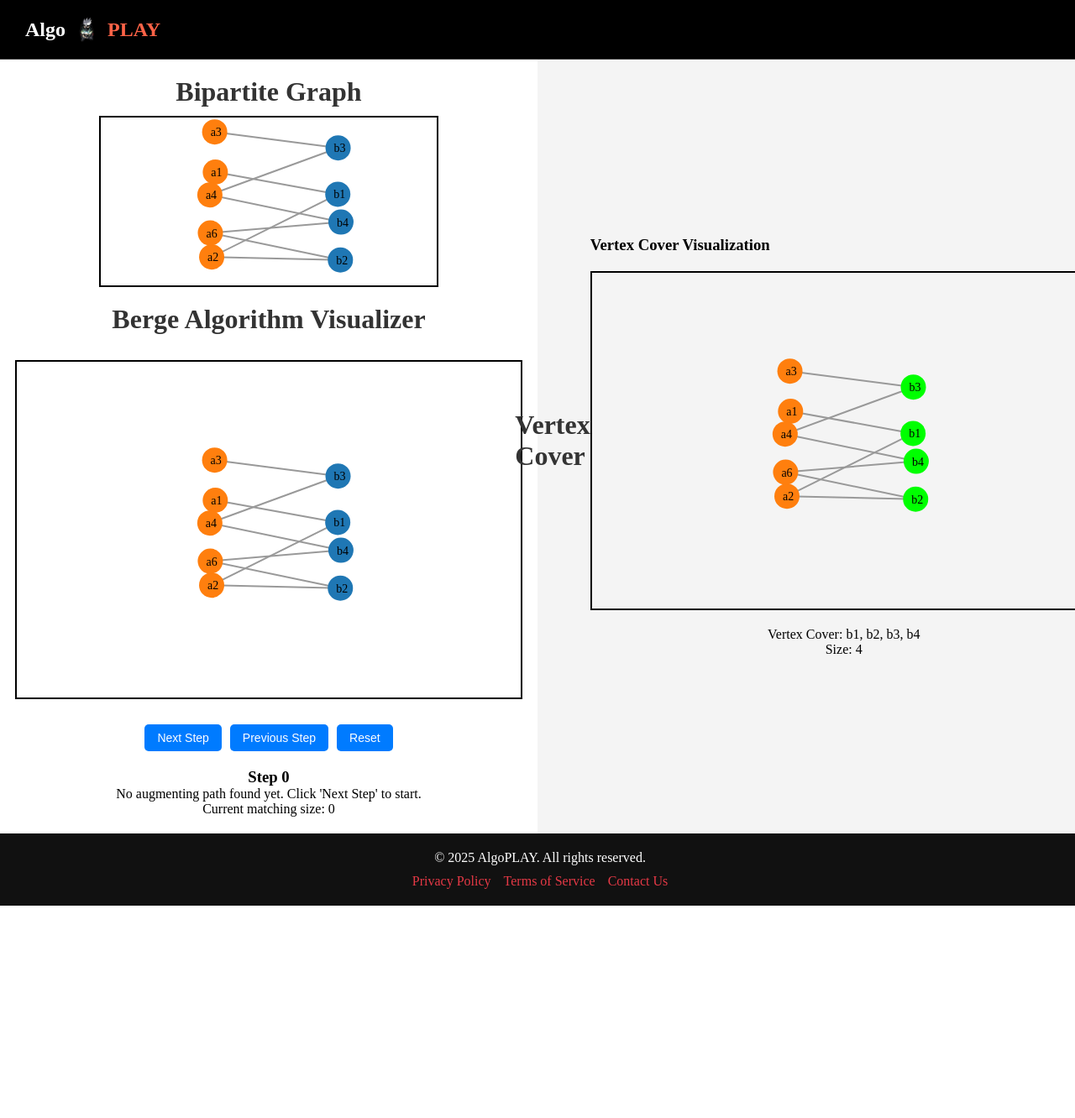
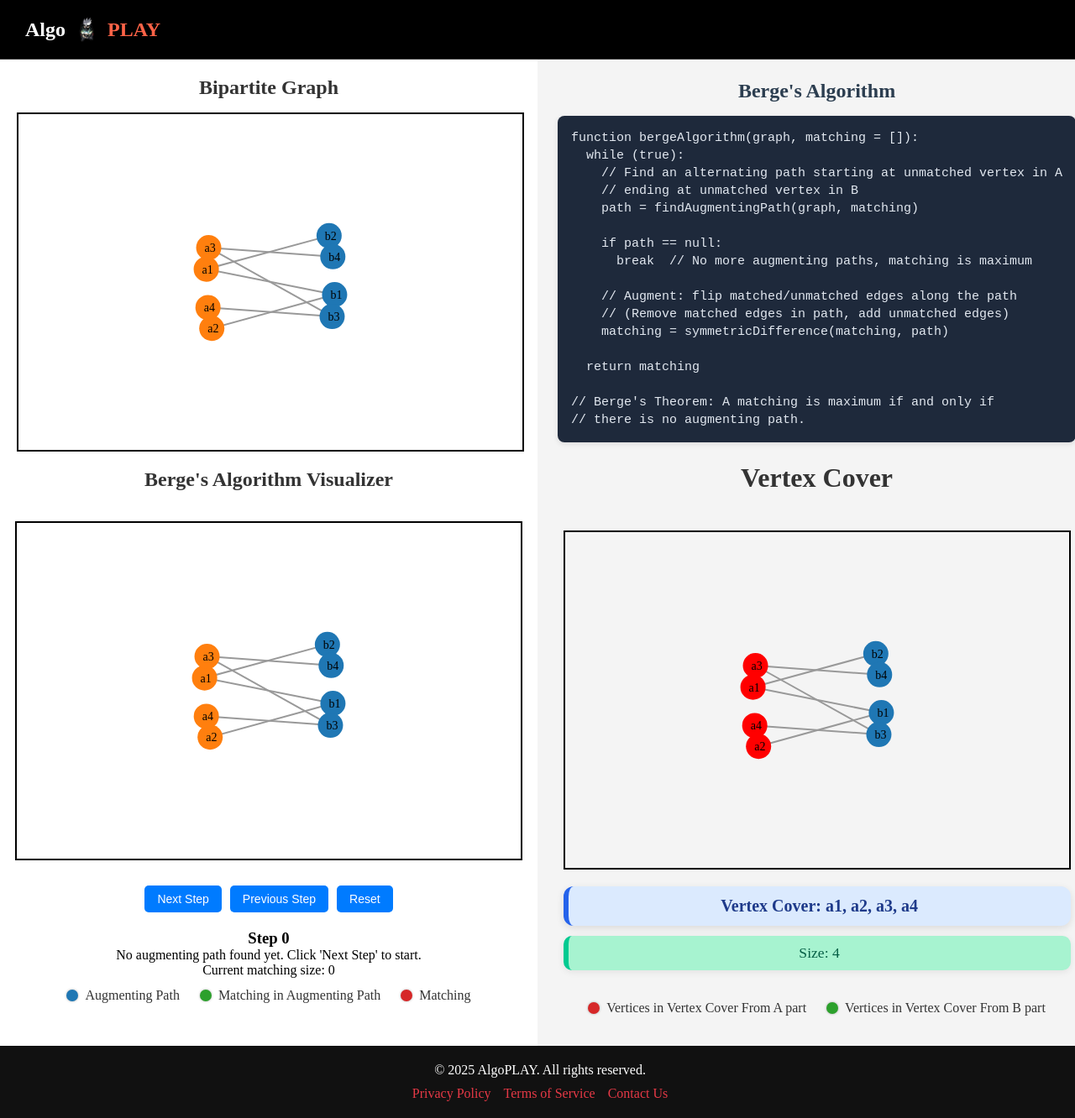
Before and after one commit to yashanilaher/Bipartitie_graph_matching_visualizer, a React (Vite) app: page /graph1 in a window 1280 px wide. Shown: the top 1332 px of the page at 84% size. Before the commit the page ends 1079 px from the top, so only its background shows below. Built offline with nearby package versions, Linux system fonts and the light colour scheme.

Commit message:
Upgraded UI

```diff
--- a/src/components/Berge/G1.jsx
+++ b/src/components/Berge/G1.jsx
@@ -3,61 +3,62 @@ import { useRef, useEffect, useState,useMemo } from "react";
 import BergeVisualization from "../BergeVisualization/BergeVisualization";
 // import "./G1.css"; // Add CSS file for layout
 import VertexCoverVisualization from "../BergeVisualization/VertexCoverVisualization";
+import BergeAlgorithm from '../BergeVisualization/BergeAlgorithm';
 
 const G1 = () => {
   const [currentMatching, setCurrentMatching] = useState([]);
   const svgRef = useRef();
+  const [nodes, setNodes] = useState([
+    { id: "a1", group: "A" },
+    { id: "a2", group: "A" },
+    { id: "a3", group: "A" },
+    { id: "a4", group: "A" },
+    { id: "b1", group: "B" },
+    { id: "b2", group: "B" },
+    { id: "b3", group: "B" },
+    { id: "b4", group: "B" },
+  ]);
+
   // const [nodes, setNodes] = useState([
   //   { id: "a1", group: "A" },
   //   { id: "a2", group: "A" },
   //   { id: "a3", group: "A" },
   //   { id: "a4", group: "A" },
-  //   { id: "b1", group: "B" },
-  //   { id: "b2", group: "B" },
-  //   { id: "b3", group: "B" },
-  //   { id: "b4", group: "B" },
+    // { id: "a5", group: "A" },
+    // { id: "a6", group: "A" },
+    // { id: "b1", group: "B" },
+    // { id: "b2", group: "B" },
+    // { id: "b3", group: "B" },
+    // { id: "b4", group: "B" },
+    // { id: "b5", group: "B" },
+    // { id: "b6", group: "B" },
   // ]);
 
-  const [nodes, setNodes] = useState([
-    { id: "a1", group: "A" },
-    { id: "a2", group: "A" },
-    { id: "a3", group: "A" },
-    { id: "a4", group: "A" },
-    // { id: "a5", group: "A" },
-    { id: "a6", group: "A" },
-    { id: "b1", group: "B" },
-    { id: "b2", group: "B" },
-    { id: "b3", group: "B" },
-    { id: "b4", group: "B" },
-    // { id: "b5", group: "B" },
-    // { id: "b6", group: "B" },
+  const [links, setLinks] = useState([
+    { source: "a1", target: "b1" },
+    { source: "a1", target: "b2" },
+    { source: "a2", target: "b1" },
+    { source: "a3", target: "b3" },
+    { source: "a3", target: "b4" },
+    { source: "a4", target: "b3" },
   ]);
-
   // const [links, setLinks] = useState([
   //   { source: "a1", target: "b1" },
-  //   { source: "a1", target: "b2" },
   //   { source: "a2", target: "b1" },
+  //   { source: "a2", target: "b2" },
+  //   { source: "a6", target: "b2" },
   //   { source: "a3", target: "b3" },
-  //   { source: "a3", target: "b4" },
   //   { source: "a4", target: "b3" },
+  //   { source: "a4", target: "b4" },
+    // { source: "a5", target: "b5" },
+  //   { source: "a6", target: "b4" },
   // ]);
-  const [links, setLinks] = useState([
-    { source: "a1", target: "b1" },
-    { source: "a2", target: "b1" },
-    { source: "a2", target: "b2" },
-    { source: "a6", target: "b2" },
-    { source: "a3", target: "b3" },
-    { source: "a4", target: "b3" },
-    { source: "a4", target: "b4" },
-    // { source: "a5", target: "b5" },
-    { source: "a6", target: "b4" },
-  ]);
 
   const graph=useMemo(()=>({nodes,links}),[nodes,links]);
 
   useEffect(() => {
-    const width = 400,
-      height = 200;
+    const width = 600,
+      height = 400;
     const svg = d3
       .select(svgRef.current)
       .attr("width", width)
@@ -142,19 +143,45 @@ const G1 = () => {
           style={{ border: "2px solid black" }}
           className="g1-graph"
         ></svg>
-        <h1 className="g1-title">Berge Algorithm Visualizer</h1>
+        <h1 className="g1-title">Berge's Algorithm Visualizer</h1>
         <div><BergeVisualization
             graph={{ nodes, links }}
             onFinalMatching={onFinalMatching}
-            /></div>
+            />
+        </div>
+        <div className="legends-left">
+          <div className="legend-line">
+            <span className="legend-item">
+              <span className="legend-dot blue-dot"></span> Augmenting Path
+            </span>
+            <span className="legend-item">
+              <span className="legend-dot green-dot"></span> Matching in Augmenting Path
+            </span>
+            <span className="legend-item">
+              <span className="legend-dot red-dot"></span> Matching
+            </span>
+          </div>
+        </div>
       </div>
       {/* Left content for future use */}
       <div className="g1-right">
+        <BergeAlgorithm/>
+
         <h1 className="g1-placeholder">Vertex Cover</h1>
         <VertexCoverVisualization
           graph={{nodes,links}}
           maximalMatching={currentMatching}
         />
+        <div className="legends-right">
+          <div className="legend-line">
+            <span className="legend-item">
+              <span className="legend-dot red-dot"></span>Vertices in Vertex Cover From A part
+            </span>
+            <span className="legend-item">
+              <span className="legend-dot green-dot"></span>Vertices in Vertex Cover From B part
+            </span>
+          </div>
+        </div>
       </div>
     </div>
   );
--- /dev/null
+++ b/src/components/BergeVisualization/BergeAlgorithm.jsx
@@ -0,0 +1,34 @@
+import React from 'react';
+
+const BergeAlgorithm = () => {
+  return (
+    <div className="algorithm-container">
+      <h2 className="algorithm-title">Berge's Algorithm</h2>
+      <div className="algorithm-card">
+        <pre className="algorithm-code">
+        <code>
+{`function bergeAlgorithm(graph, matching = []):
+  while (true):
+    // Find an alternating path starting at unmatched vertex in A
+    // ending at unmatched vertex in B
+    path = findAugmentingPath(graph, matching)
+
+    if path == null:
+      break  // No more augmenting paths, matching is maximum
+
+    // Augment: flip matched/unmatched edges along the path
+    // (Remove matched edges in path, add unmatched edges)
+    matching = symmetricDifference(matching, path)
+
+  return matching
+
+// Berge's Theorem: A matching is maximum if and only if
+// there is no augmenting path.`}
+          </code>
+        </pre>
+      </div>
+    </div>
+  );
+};
+
+export default BergeAlgorithm;
--- a/src/components/BergeVisualization/VertexCoverVisualization.jsx
+++ b/src/components/BergeVisualization/VertexCoverVisualization.jsx
@@ -170,13 +170,12 @@ const VertexCoverVisualization = ({ graph, maximalMatching }) => {
 
   return (
     <div>
-      <h3>Vertex Cover Visualization</h3>
       <svg ref={svgRef} style={{ border: "2px solid black" }}></svg>
       <div style={{ marginTop: "20px", textAlign: "center" }}>
-        <p>
+        <p className="pp1">
           Vertex Cover: {vertexCover.length > 0 ? vertexCover.join(", ") : "None"}
         </p>
-        <p>Size: {vertexCover.length}</p>
+        <p className="pp2">Size: {vertexCover.length}</p>
       </div>
     </div>
   );
--- /dev/null
+++ b/src/components/Contact/Contact.css
@@ -0,0 +1,49 @@
+.Creators {
+    display: flex;
+    justify-content: center;
+    align-items: center;
+    gap: 60px;
+    flex-wrap: wrap;
+    padding: 40px;
+    background: linear-gradient(135deg, #f0f4ff, #e3eafc);
+    min-height: 67.5vh;
+    font-family: 'Segoe UI', Tahoma, Geneva, Verdana, sans-serif;
+  }
+
+  .Creator-Card {
+    background-color: #ffffff;
+    border-radius: 20px;
+    box-shadow: 0 8px 24px rgba(0, 0, 0, 0.1);
+    width: 320px;
+    padding: 30px 20px;
+    text-align: center;
+    transition: transform 0.3s ease, box-shadow 0.3s ease;
+    height: 350px;
+    margin-top: -10px;
+  }
+
+  .Creator-Card:hover {
+    transform: translateY(-10px);
+    box-shadow: 0 16px 32px rgba(0, 0, 0, 0.15);
+  }
+
+  .image img {
+    width: 200px;
+    height: 200px;
+    border-radius: 20%;
+    object-fit: cover;
+    border: 4px solid #4a90e2;
+    margin-bottom: 20px;
+  }
+
+  .About h1 {
+    font-size: 22px;
+    color: #333;
+    margin-bottom: 10px;
+  }
+
+  .About h2 {
+    font-size: 16px;
+    color: #666;
+    margin: 5px 0;
+  }
--- a/src/components/Contact/Contact.jsx
+++ b/src/components/Contact/Contact.jsx
@@ -1,11 +1,34 @@
-import React from 'react'
+import React from 'react';
+import './Contact.css';
+import photo1 from './photo.jpg'; // You can replace with different photos if needed
+import photo2 from './photo.jpg'; // Using same image for demo
 
 function Contact() {
   return (
-    <div>
-      Something about Creators
+    <div className='Creators'>
+      <div className='Creator-Card'>
+        <div className="image">
+          <img src={photo1} alt="Yash Aher" />
+        </div>
+        <div className='About'>
+          <h1>Yash Anil Aher</h1>
+          <h2>142201035@smail.iitpkd.ac.in</h2>
+          <h2>Contact @ 6764839404</h2>
+        </div>
+      </div>
+
+      <div className='Creator-Card'>
+        <div className="image">
+          <img src={photo2} alt="Co-Creator" />
+        </div>
+        <div className='About'>
+          <h1>Jane Doe</h1>
+          <h2>janedoe@email.com</h2>
+          <h2>Contact @ 9876543210</h2>
+        </div>
+      </div>
     </div>
-  )
+  );
 }
 
-export default Contact
+export default Contact;
--- a/src/components/Custom/Custom.css
+++ b/src/components/Custom/Custom.css
@@ -6,7 +6,7 @@
 
 h1, h2 {
     color: #333;
-    margin-bottom: 15px;
+    margin-bottom: 0px;
 }
 
 /* Main Container for Flex Layout */
--- a/src/index.css
+++ b/src/index.css
@@ -11,7 +11,8 @@
   background-color: #f4f4f4;
   width: 50%;
   display: flex;
-  justify-content: center;
+  flex-direction: column;
+  /* justify-content: center; */
   align-items: center;
   border-right: 2px solid #ccc;
 }
@@ -38,3 +39,121 @@
   margin-bottom: 20px;
   background-color: #fff;
 }
+
+/* Compact algorithm styling */
+.algorithm-container {
+  width: 100%;
+  margin-bottom: 0rem;
+  /* margin-top: 2.5rem; */
+}
+
+.algorithm-title {
+  font-size: 1.5rem;
+  color: #2c3e50;
+  margin-bottom: 1rem;
+  font-weight: 600;
+  text-align: center;
+}
+
+.algorithm-card {
+  background-color: #fff;
+  border-radius: 8px;
+  box-shadow: 0 2px 6px rgba(0, 0, 0, 0.1);
+  overflow: hidden;
+}
+
+.algorithm-code {
+  margin: 0;
+  padding: 0;
+  background-color: #1e293b;
+  color: #e2e8f0;
+  font-family: 'Consolas', 'Monaco', monospace;
+  font-size: 15px;
+  line-height: 1.4;
+}
+
+.algorithm-code code {
+  display: block;
+  padding: 1rem;
+}
+
+/* Main layout improvements */
+.g1-right {
+  display: flex;
+  flex-direction: column;
+  padding: 1.5rem;
+  gap: 1.5rem;
+}
+
+.g1-title {
+  font-size: 1.5rem;
+  margin-bottom: 1rem;
+}
+
+.pp1 {
+  font-size: 1.25rem;
+  color: #1e3a8a; /* deep blue */
+  font-weight: 600;
+  background-color: #dbeafe; /* light blue with better contrast */
+  padding: 12px 16px;
+  border-radius: 12px;
+  box-shadow: 0 3px 10px rgba(0, 0, 0, 0.1);
+  margin-bottom: 12px;
+  border-left: 6px solid #2563eb; /* vivid blue accent */
+  transition: transform 0.2s ease, background-color 0.3s ease;
+}
+
+.pp1:hover {
+  background-color: #bfdbfe; /* slightly bolder blue */
+  transform: scale(1.02);
+}
+
+.pp2 {
+  font-size: 1.1rem;
+  color: #065f46; /* rich teal */
+  background-color: #a7f3d0; /* mint green */
+  padding: 10px 14px;
+  border-left: 6px solid #00ca91; /* strong green accent */
+  border-radius: 10px;
+  box-shadow: 0 2px 8px rgba(0, 0, 0, 0.08);
+  font-weight: 500;
+}
+
+
+.legend-line {
+  display: flex;
+  justify-content: center;
+  align-items: center;
+  gap: 24px;
+  padding: 12px 0;
+  font-size: 1rem;
+  font-weight: 500;
+  color: #333;
+  flex-wrap: wrap;
+}
+
+.legend-item {
+  display: flex;
+  align-items: center;
+  gap: 8px;
+}
+
+.legend-dot {
+  width: 14px;
+  height: 14px;
+  border-radius: 50%;
+  display: inline-block;
+  box-shadow: 0 0 3px rgba(0, 0, 0, 0.3);
+}
+
+.blue-dot {
+  background-color: #1f77b4; /* blue */
+}
+
+.green-dot {
+  background-color: #2ca02c; /* green */
+}
+
+.red-dot {
+  background-color: #d62728; /* red */
+}
```
Also changed, not shown: src/components/Contact/photo.jpg (added).
